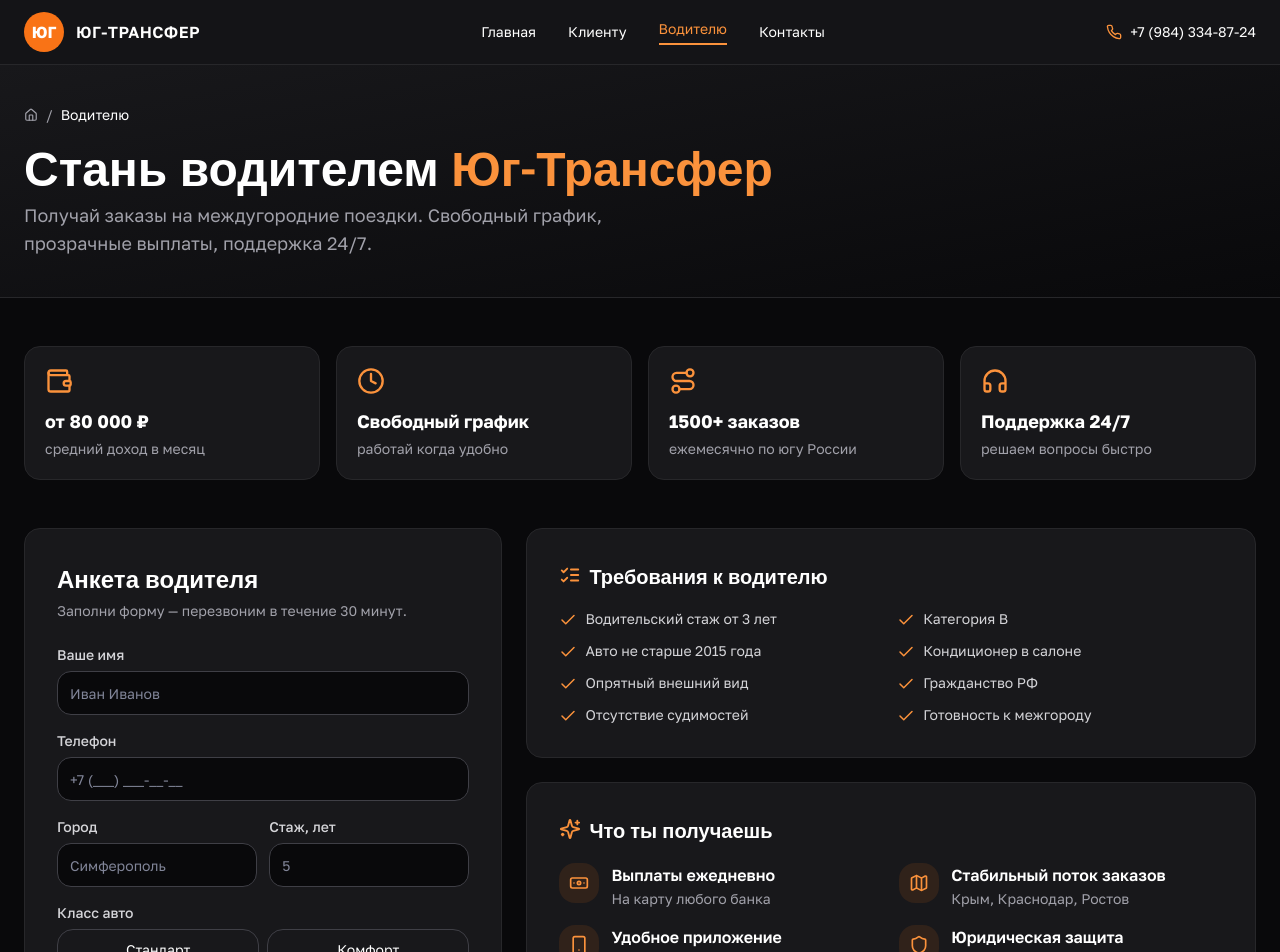
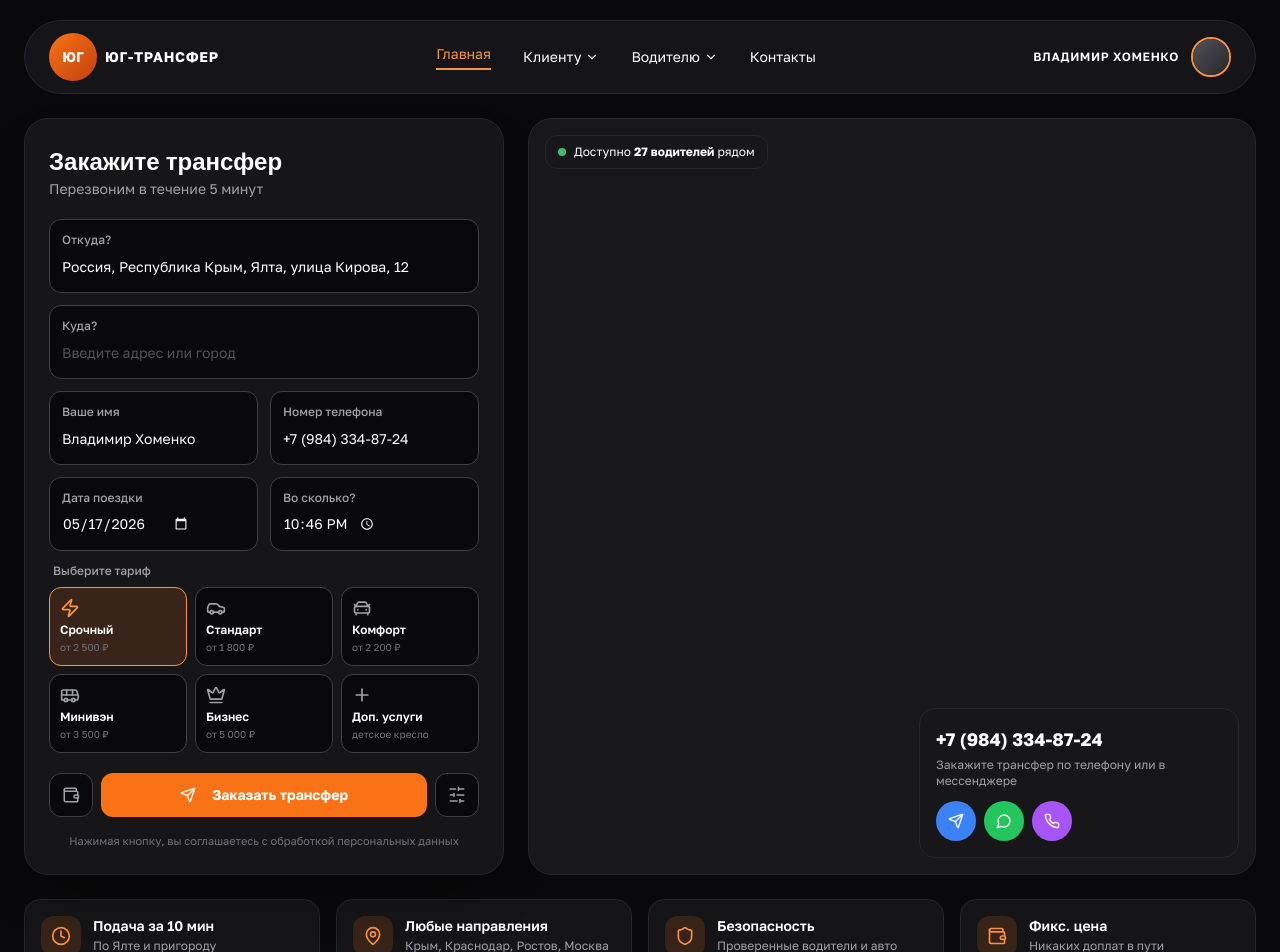
Before and after one commit to pr-poehali-dev/yug-transfer-prize-lottery, a React (Vite) app: page /driver-demo in a window 1280 px wide. Shown: the top 952 px of the page. Built offline with nearby package versions, Linux system fonts and the light colour scheme.

Commit message:
Refactor client site form variant 2

```diff
--- a/src/pages/DriverDemo.tsx
+++ b/src/pages/DriverDemo.tsx
@@ -6,212 +6,230 @@ import { Label } from "@/components/ui/label";
 const DriverDemo = () => {
   return (
     <div className="min-h-screen bg-zinc-950 text-white">
-      <header className="border-b border-zinc-800 bg-zinc-900/80 backdrop-blur">
-        <div className="max-w-7xl mx-auto px-6 h-16 flex items-center justify-between">
-          <div className="flex items-center gap-3">
-            <div className="w-10 h-10 rounded-full bg-orange-500 flex items-center justify-center font-bold">
+      <header className="px-6 pt-5">
+        <div className="max-w-[1400px] mx-auto bg-zinc-900/90 backdrop-blur border border-zinc-800 rounded-full px-6 py-3 flex items-center justify-between">
+          <div className="flex items-center gap-2">
+            <div className="w-12 h-12 rounded-full bg-gradient-to-br from-orange-500 to-orange-700 flex items-center justify-center font-bold text-sm">
               ЮГ
             </div>
-            <span className="font-semibold tracking-wide">ЮГ-ТРАНСФЕР</span>
+            <span className="font-bold tracking-wider text-sm hidden sm:block">
+              ЮГ-ТРАНСФЕР
+            </span>
           </div>
+
           <nav className="hidden md:flex items-center gap-8 text-sm">
-            <a className="hover:text-orange-400 transition" href="#">Главная</a>
-            <a className="hover:text-orange-400 transition" href="#">Клиенту</a>
-            <a className="text-orange-400 border-b-2 border-orange-400 pb-1" href="#">Водителю</a>
-            <a className="hover:text-orange-400 transition" href="#">Контакты</a>
+            <a className="text-orange-400 border-b-2 border-orange-400 pb-1" href="#">
+              Главная
+            </a>
+            <a className="flex items-center gap-1 hover:text-orange-400 transition" href="#">
+              Клиенту <Icon name="ChevronDown" size={14} />
+            </a>
+            <a className="flex items-center gap-1 hover:text-orange-400 transition" href="#">
+              Водителю <Icon name="ChevronDown" size={14} />
+            </a>
+            <a className="hover:text-orange-400 transition" href="#">
+              Контакты
+            </a>
           </nav>
-          <div className="flex items-center gap-2 text-sm">
-            <Icon name="Phone" size={16} className="text-orange-400" />
-            <span>+7 (984) 334-87-24</span>
+
+          <div className="flex items-center gap-3">
+            <span className="hidden md:block text-xs font-semibold tracking-wider">
+              ВЛАДИМИР ХОМЕНКО
+            </span>
+            <div className="w-10 h-10 rounded-full bg-zinc-700 border-2 border-orange-400 overflow-hidden">
+              <div className="w-full h-full bg-gradient-to-br from-zinc-600 to-zinc-800" />
+            </div>
           </div>
         </div>
       </header>
 
-      <section className="border-b border-zinc-800 bg-gradient-to-br from-zinc-900 to-zinc-950">
-        <div className="max-w-7xl mx-auto px-6 py-10">
-          <div className="flex items-center gap-2 text-sm text-zinc-400 mb-4">
-            <Icon name="Home" size={14} />
-            <span>/</span>
-            <span className="text-white">Водителю</span>
-          </div>
-          <h1 className="text-4xl md:text-5xl font-bold mb-3">
-            Стань водителем <span className="text-orange-400">Юг-Трансфер</span>
-          </h1>
-          <p className="text-zinc-400 text-lg max-w-2xl">
-            Получай заказы на междугородние поездки. Свободный график, прозрачные выплаты, поддержка 24/7.
+      <main className="px-6 py-6">
+        <div className="max-w-[1400px] mx-auto grid lg:grid-cols-[480px_1fr] gap-6">
+          <aside className="bg-zinc-900/95 backdrop-blur border border-zinc-800 rounded-3xl p-6 shadow-2xl">
+            <div className="mb-5">
+              <h1 className="text-2xl font-bold mb-1">Закажите трансфер</h1>
+              <p className="text-sm text-zinc-400">
+                Перезвоним в течение 5 минут
               </p>
             </div>
-      </section>
 
-      <section className="max-w-7xl mx-auto px-6 py-12">
-        <div className="grid md:grid-cols-4 gap-4">
-          {[
-            { icon: "Wallet", title: "от 80 000 ₽", text: "средний доход в месяц" },
-            { icon: "Clock", title: "Свободный график", text: "работай когда удобно" },
-            { icon: "Route", title: "1500+ заказов", text: "ежемесячно по югу России" },
-            { icon: "HeadphonesIcon", title: "Поддержка 24/7", text: "решаем вопросы быстро" },
-          ].map((item) => (
-            <div key={item.title} className="bg-zinc-900 border border-zinc-800 rounded-2xl p-5 hover:border-orange-400/50 transition">
-              <Icon name={item.icon} size={28} className="text-orange-400 mb-3" />
-              <div className="font-bold text-lg">{item.title}</div>
-              <div className="text-sm text-zinc-400 mt-1">{item.text}</div>
-            </div>
-          ))}
-        </div>
-      </section>
-
-      <section className="max-w-7xl mx-auto px-6 pb-16">
-        <div className="grid md:grid-cols-5 gap-6">
-          <div className="md:col-span-2 bg-zinc-900 border border-zinc-800 rounded-2xl p-6 md:p-8">
-            <h2 className="text-2xl font-bold mb-2">Анкета водителя</h2>
-            <p className="text-sm text-zinc-400 mb-6">
-              Заполни форму — перезвоним в течение 30 минут.
-            </p>
-
-            <div className="space-y-4">
-              <div>
-                <Label className="text-zinc-300 text-sm mb-1.5 block">Ваше имя</Label>
+            <div className="space-y-3">
+              <div className="bg-zinc-950 border border-zinc-700 rounded-xl p-3 focus-within:border-orange-400 transition">
+                <Label className="text-xs text-zinc-400 mb-1 block">Откуда?</Label>
                 <Input
-                  placeholder="Иван Иванов"
-                  className="bg-zinc-950 border-zinc-700 text-white h-11"
+                  defaultValue="Россия, Республика Крым, Ялта, улица Кирова, 12"
+                  className="bg-transparent border-0 h-7 p-0 text-white text-sm focus-visible:ring-0"
                 />
               </div>
 
-              <div>
-                <Label className="text-zinc-300 text-sm mb-1.5 block">Телефон</Label>
+              <div className="bg-zinc-950 border border-zinc-700 rounded-xl p-3 focus-within:border-orange-400 transition">
+                <Label className="text-xs text-zinc-400 mb-1 block">Куда?</Label>
                 <Input
-                  placeholder="+7 (___) ___-__-__"
-                  className="bg-zinc-950 border-zinc-700 text-white h-11"
+                  placeholder="Введите адрес или город"
+                  className="bg-transparent border-0 h-7 p-0 text-white text-sm focus-visible:ring-0 placeholder:text-zinc-600"
                 />
               </div>
 
               <div className="grid grid-cols-2 gap-3">
-                <div>
-                  <Label className="text-zinc-300 text-sm mb-1.5 block">Город</Label>
+                <div className="bg-zinc-950 border border-zinc-700 rounded-xl p-3 focus-within:border-orange-400 transition">
+                  <Label className="text-xs text-zinc-400 mb-1 block">Ваше имя</Label>
                   <Input
-                    placeholder="Симферополь"
-                    className="bg-zinc-950 border-zinc-700 text-white h-11"
+                    defaultValue="Владимир Хоменко"
+                    className="bg-transparent border-0 h-7 p-0 text-white text-sm focus-visible:ring-0"
                   />
                 </div>
-                <div>
-                  <Label className="text-zinc-300 text-sm mb-1.5 block">Стаж, лет</Label>
+                <div className="bg-zinc-950 border border-zinc-700 rounded-xl p-3 focus-within:border-orange-400 transition">
+                  <Label className="text-xs text-zinc-400 mb-1 block">Номер телефона</Label>
                   <Input
-                    placeholder="5"
-                    className="bg-zinc-950 border-zinc-700 text-white h-11"
+                    defaultValue="+7 (984) 334-87-24"
+                    className="bg-transparent border-0 h-7 p-0 text-white text-sm focus-visible:ring-0"
+                  />
+                </div>
+              </div>
+
+              <div className="grid grid-cols-2 gap-3">
+                <div className="bg-zinc-950 border border-zinc-700 rounded-xl p-3 focus-within:border-orange-400 transition">
+                  <Label className="text-xs text-zinc-400 mb-1 block">Дата поездки</Label>
+                  <Input
+                    type="date"
+                    defaultValue="2026-05-17"
+                    className="bg-transparent border-0 h-7 p-0 text-white text-sm focus-visible:ring-0 [color-scheme:dark]"
+                  />
+                </div>
+                <div className="bg-zinc-950 border border-zinc-700 rounded-xl p-3 focus-within:border-orange-400 transition">
+                  <Label className="text-xs text-zinc-400 mb-1 block">Во сколько?</Label>
+                  <Input
+                    type="time"
+                    defaultValue="22:46"
+                    className="bg-transparent border-0 h-7 p-0 text-white text-sm focus-visible:ring-0 [color-scheme:dark]"
                   />
                 </div>
               </div>
 
               <div>
-                <Label className="text-zinc-300 text-sm mb-1.5 block">Класс авто</Label>
-                <div className="grid grid-cols-2 gap-2">
-                  {["Стандарт", "Комфорт", "Минивэн", "Бизнес"].map((cls) => (
+                <Label className="text-xs text-zinc-400 mb-2 block px-1">
+                  Выберите тариф
+                </Label>
+                <div className="grid grid-cols-3 gap-2 mb-2">
+                  {[
+                    { icon: "Zap", name: "Срочный", price: "от 2 500 ₽", active: true },
+                    { icon: "Car", name: "Стандарт", price: "от 1 800 ₽" },
+                    { icon: "CarFront", name: "Комфорт", price: "от 2 200 ₽" },
+                  ].map((t) => (
                     <button
-                      key={cls}
+                      key={t.name}
                       type="button"
-                      className="border border-zinc-700 hover:border-orange-400 hover:text-orange-400 rounded-lg py-2.5 text-sm transition"
+                      className={`rounded-xl p-2.5 text-left transition border ${
+                        t.active
+                          ? "bg-orange-500/15 border-orange-400"
+                          : "bg-zinc-950 border-zinc-700 hover:border-zinc-500"
+                      }`}
                     >
-                      {cls}
+                      <Icon
+                        name={t.icon}
+                        size={20}
+                        className={t.active ? "text-orange-400 mb-1" : "text-zinc-400 mb-1"}
+                      />
+                      <div className="text-xs font-semibold">{t.name}</div>
+                      <div className="text-[10px] text-zinc-500 mt-0.5">{t.price}</div>
+                    </button>
+                  ))}
+                </div>
+                <div className="grid grid-cols-3 gap-2">
+                  {[
+                    { icon: "Bus", name: "Минивэн", price: "от 3 500 ₽" },
+                    { icon: "Crown", name: "Бизнес", price: "от 5 000 ₽" },
+                    { icon: "Plus", name: "Доп. услуги", price: "детское кресло" },
+                  ].map((t) => (
+                    <button
+                      key={t.name}
+                      type="button"
+                      className="bg-zinc-950 border border-zinc-700 hover:border-zinc-500 rounded-xl p-2.5 text-left transition"
+                    >
+                      <Icon name={t.icon} size={20} className="text-zinc-400 mb-1" />
+                      <div className="text-xs font-semibold">{t.name}</div>
+                      <div className="text-[10px] text-zinc-500 mt-0.5">{t.price}</div>
                     </button>
                   ))}
                 </div>
               </div>
 
-              <div>
-                <Label className="text-zinc-300 text-sm mb-1.5 block">Комментарий</Label>
-                <textarea
-                  rows={3}
-                  placeholder="Марка, год авто, опыт работы..."
-                  className="w-full bg-zinc-950 border border-zinc-700 text-white rounded-md px-3 py-2 text-sm resize-none focus:outline-none focus:border-orange-400"
-                />
+              <div className="flex items-center gap-2 pt-2">
+                <button className="w-11 h-11 bg-zinc-950 border border-zinc-700 rounded-xl flex items-center justify-center hover:border-orange-400 transition">
+                  <Icon name="Wallet" size={18} className="text-zinc-400" />
+                </button>
+                <Button className="flex-1 h-11 bg-orange-500 hover:bg-orange-600 text-white font-bold rounded-xl">
+                  <Icon name="Send" size={16} className="mr-2" />
+                  Заказать трансфер
+                </Button>
+                <button className="w-11 h-11 bg-zinc-950 border border-zinc-700 rounded-xl flex items-center justify-center hover:border-orange-400 transition">
+                  <Icon name="SlidersHorizontal" size={18} className="text-zinc-400" />
+                </button>
               </div>
 
-              <Button className="w-full h-12 bg-orange-500 hover:bg-orange-600 text-white font-bold text-base">
-                <Icon name="Send" size={18} className="mr-2" />
-                Отправить анкету
-              </Button>
-
-              <p className="text-xs text-zinc-500 text-center">
+              <p className="text-[11px] text-zinc-500 text-center pt-1">
                 Нажимая кнопку, вы соглашаетесь с обработкой персональных данных
               </p>
             </div>
+          </aside>
+
+          <section className="relative rounded-3xl overflow-hidden border border-zinc-800 min-h-[640px] bg-zinc-900">
+            <iframe
+              title="Карта маршрута"
+              src="https://yandex.ru/map-widget/v1/?ll=34.166306%2C44.499104&z=13&l=map"
+              className="w-full h-full absolute inset-0"
+              loading="lazy"
+            />
+
+            <div className="absolute top-4 left-4 bg-zinc-900/90 backdrop-blur border border-zinc-800 rounded-xl px-3 py-2 flex items-center gap-2 text-xs">
+              <div className="w-2 h-2 rounded-full bg-green-400 animate-pulse" />
+              <span>Доступно <b>27 водителей</b> рядом</span>
             </div>
 
-          <div className="md:col-span-3 space-y-6">
-            <div className="bg-zinc-900 border border-zinc-800 rounded-2xl p-6 md:p-8">
-              <h3 className="text-xl font-bold mb-5 flex items-center gap-2">
-                <Icon name="ListChecks" size={22} className="text-orange-400" />
-                Требования к водителю
-              </h3>
-              <div className="grid md:grid-cols-2 gap-3">
-                {[
-                  "Водительский стаж от 3 лет",
-                  "Категория B",
-                  "Авто не старше 2015 года",
-                  "Кондиционер в салоне",
-                  "Опрятный внешний вид",
-                  "Гражданство РФ",
-                  "Отсутствие судимостей",
-                  "Готовность к межгороду",
-                ].map((req) => (
-                  <div key={req} className="flex items-start gap-2 text-sm text-zinc-300">
-                    <Icon name="Check" size={18} className="text-orange-400 flex-shrink-0 mt-0.5" />
-                    <span>{req}</span>
+            <div className="absolute bottom-4 right-4 bg-zinc-900/95 backdrop-blur border border-zinc-800 rounded-2xl p-4 max-w-xs">
+              <div className="text-lg font-bold mb-1">+7 (984) 334-87-24</div>
+              <div className="text-xs text-zinc-400 mb-3">
+                Закажите трансфер по телефону или в мессенджере
               </div>
-                ))}
+              <div className="flex gap-2">
+                <a className="w-10 h-10 bg-blue-500 hover:bg-blue-600 rounded-full flex items-center justify-center transition cursor-pointer">
+                  <Icon name="Send" size={16} />
+                </a>
+                <a className="w-10 h-10 bg-green-500 hover:bg-green-600 rounded-full flex items-center justify-center transition cursor-pointer">
+                  <Icon name="MessageCircle" size={16} />
+                </a>
+                <a className="w-10 h-10 bg-purple-500 hover:bg-purple-600 rounded-full flex items-center justify-center transition cursor-pointer">
+                  <Icon name="Phone" size={16} />
+                </a>
               </div>
             </div>
+          </section>
+        </div>
 
-            <div className="bg-zinc-900 border border-zinc-800 rounded-2xl p-6 md:p-8">
-              <h3 className="text-xl font-bold mb-5 flex items-center gap-2">
-                <Icon name="Sparkles" size={22} className="text-orange-400" />
-                Что ты получаешь
-              </h3>
-              <div className="grid md:grid-cols-2 gap-4">
+        <div className="max-w-[1400px] mx-auto mt-6 grid md:grid-cols-4 gap-4">
           {[
-                  { icon: "Banknote", title: "Выплаты ежедневно", text: "На карту любого банка" },
-                  { icon: "Map", title: "Стабильный поток заказов", text: "Крым, Краснодар, Ростов" },
-                  { icon: "Smartphone", title: "Удобное приложение", text: "Все заказы в одном месте" },
-                  { icon: "Shield", title: "Юридическая защита", text: "Помогаем при спорных ситуациях" },
-                ].map((b) => (
-                  <div key={b.title} className="flex gap-3">
-                    <div className="w-10 h-10 rounded-lg bg-orange-500/10 flex items-center justify-center flex-shrink-0">
-                      <Icon name={b.icon} size={20} className="text-orange-400" />
+            { icon: "Clock", title: "Подача за 10 мин", text: "По Ялте и пригороду" },
+            { icon: "MapPin", title: "Любые направления", text: "Крым, Краснодар, Ростов, Москва" },
+            { icon: "Shield", title: "Безопасность", text: "Проверенные водители и авто" },
+            { icon: "Wallet", title: "Фикс. цена", text: "Никаких доплат в пути" },
+          ].map((f) => (
+            <div
+              key={f.title}
+              className="bg-zinc-900/80 border border-zinc-800 rounded-2xl p-4 flex gap-3 items-start hover:border-orange-400/50 transition"
+            >
+              <div className="w-10 h-10 rounded-xl bg-orange-500/15 flex items-center justify-center flex-shrink-0">
+                <Icon name={f.icon} size={20} className="text-orange-400" />
               </div>
               <div>
-                      <div className="font-semibold">{b.title}</div>
-                      <div className="text-sm text-zinc-400 mt-0.5">{b.text}</div>
+                <div className="font-semibold text-sm">{f.title}</div>
+                <div className="text-xs text-zinc-400 mt-0.5">{f.text}</div>
               </div>
             </div>
           ))}
         </div>
-            </div>
+      </main>
 
-            <div className="bg-gradient-to-br from-orange-500/10 to-orange-500/5 border border-orange-400/30 rounded-2xl p-6 md:p-8">
-              <div className="flex items-start gap-4">
-                <Icon name="MessageCircle" size={28} className="text-orange-400 flex-shrink-0 mt-1" />
-                <div>
-                  <h3 className="text-xl font-bold mb-2">Остались вопросы?</h3>
-                  <p className="text-zinc-300 mb-4">Напиши нам в любой удобный мессенджер — отвечаем за 5 минут</p>
-                  <div className="flex flex-wrap gap-3">
-                    <a className="flex items-center gap-2 px-4 py-2 bg-zinc-900 hover:bg-zinc-800 border border-zinc-700 rounded-lg transition text-sm">
-                      <Icon name="Send" size={16} /> Telegram
-                    </a>
-                    <a className="flex items-center gap-2 px-4 py-2 bg-zinc-900 hover:bg-zinc-800 border border-zinc-700 rounded-lg transition text-sm">
-                      <Icon name="MessageSquare" size={16} /> WhatsApp
-                    </a>
-                    <a className="flex items-center gap-2 px-4 py-2 bg-zinc-900 hover:bg-zinc-800 border border-zinc-700 rounded-lg transition text-sm">
-                      <Icon name="Phone" size={16} /> Позвонить
-                    </a>
-                  </div>
-                </div>
-              </div>
-            </div>
-          </div>
-        </div>
-      </section>
-
-      <footer className="border-t border-zinc-800 py-6 text-center text-sm text-zinc-500">
+      <footer className="border-t border-zinc-800 py-6 mt-6 text-center text-xs text-zinc-500">
         © 2026 Юг-Трансфер. Демо-страница вёрстки.
       </footer>
     </div>
```
Lines whose indentation alone changed are shown as unchanged.
